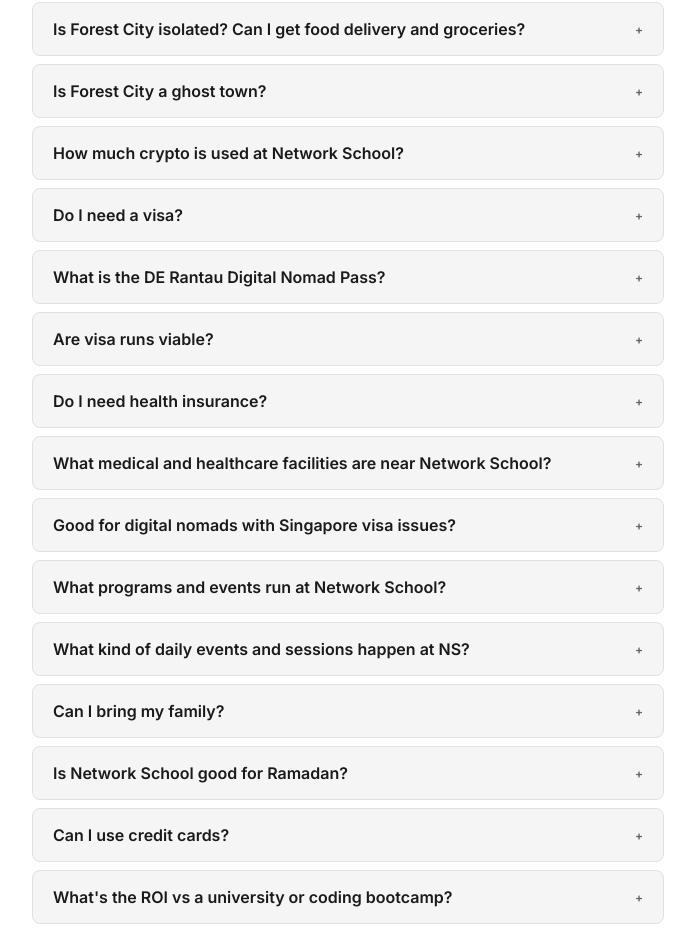
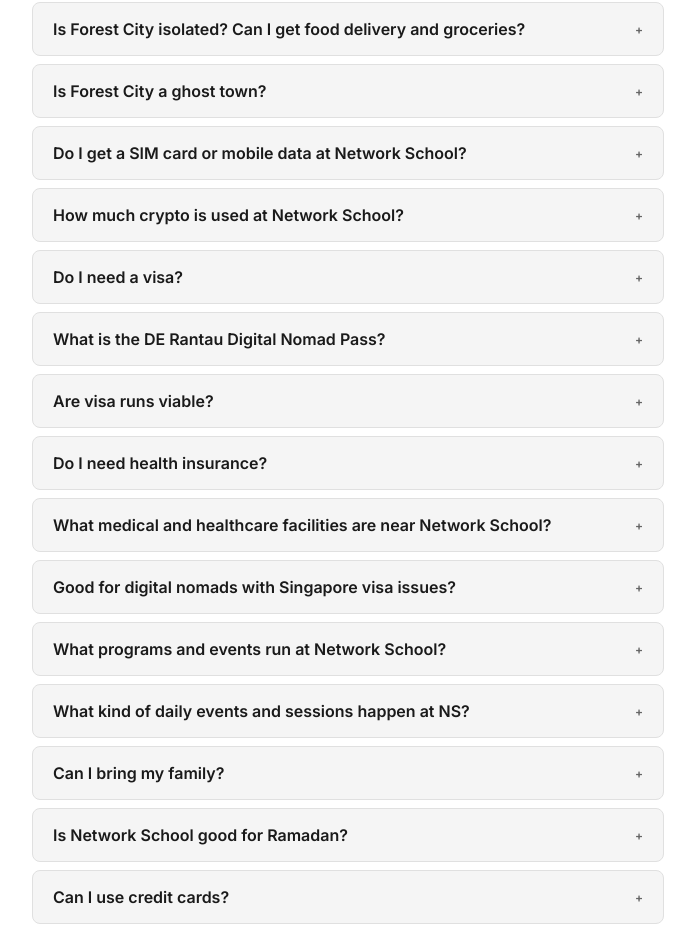
Before and after one commit to thronecloud/NSguide, a React (Vite) app in the folder ns-faq/: page / in a window 1280 px wide. Shown: the part 3874-4804 px from the top of the page, without its empty margins (292-987 px from the left). Built offline with nearby package versions, Linux system fonts and the light colour scheme; no server answers.

Commit message:
content: add SIM Card FAQ with fallback illustration

```diff
--- a/ns-faq/src/data/faqData.js
+++ b/ns-faq/src/data/faqData.js
@@ -530,6 +530,19 @@ export const faqItems = [
     },
   },
   {
+    category: 'travel',
+    slug: 'sim-card-internet',
+    image: '/images/faq-illustrations/internet.png',
+    imageAlt: 'Typographic illustration: Internet and connectivity at Network School',
+    question: 'Do I get a SIM card or mobile data at Network School?',
+    answer: "Yes. When you arrive at Network School, you will be given a local physical SIM card that usually has enough data to last for a month. If you want connectivity immediately upon landing in Singapore or Malaysia, you can buy a digital eSIM at the airport, but rest assured that NS does provide a physical SIM card with internet access.",
+    seo: {
+      title: 'SIM Cards & Mobile Data at Network School',
+      description: 'Network School provides a local SIM card with a month of data upon arrival. You can also purchase eSIMs at the airport for immediate connectivity.',
+      keywords: 'Network School SIM card, NS mobile data, internet Forest City, eSIM Malaysia',
+    },
+  },
+  {
     category: 'working',
     slug: 'crypto-adoption',
     image: '/images/faq-illustrations/crypto-adoption.png',
```
